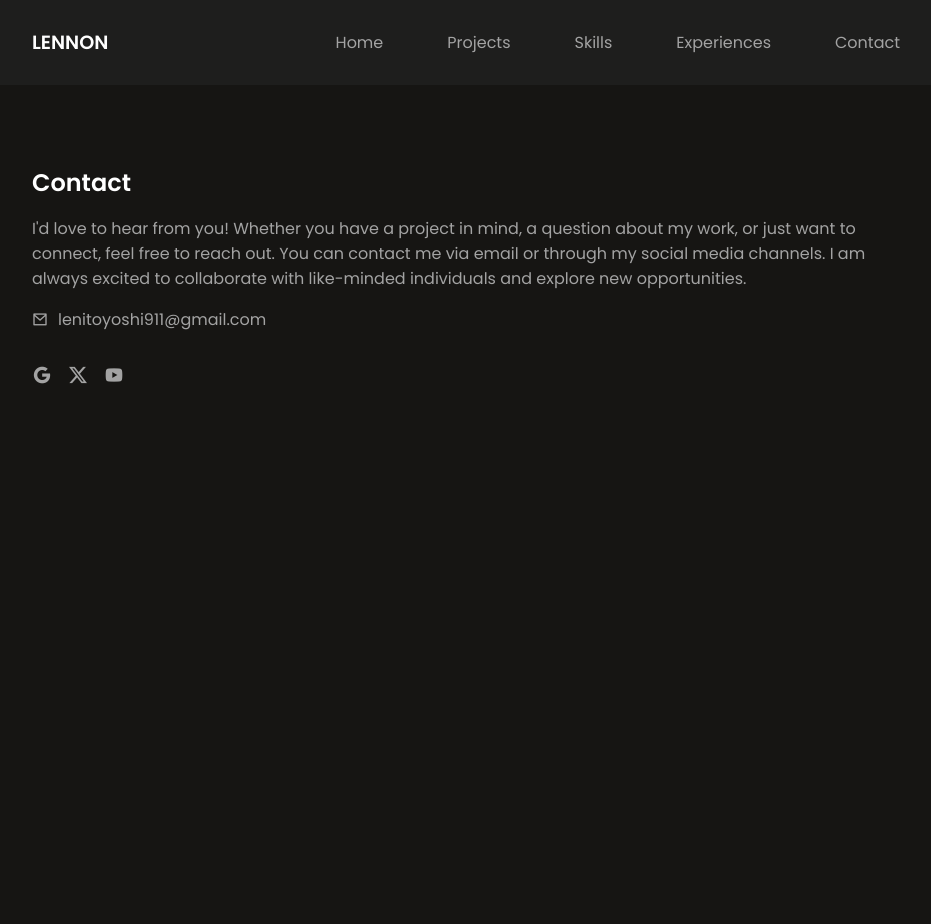
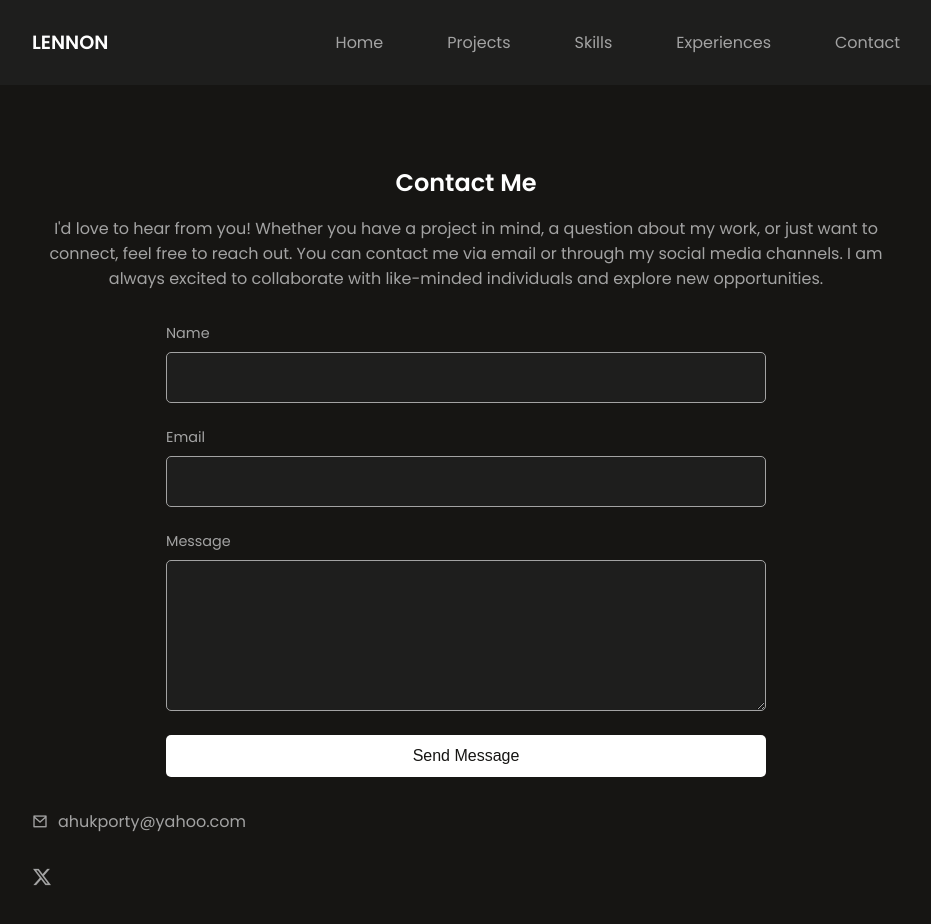
Before and after one commit to KlenamChris/Gunz-Ammo, a plain HTML site: page Portfolio/contact.html in a window 1280 px wide. Shown: the whole page, without its empty margins (174-1105 px from the left). Before the commit the page ends 800 px from the top, so only its background shows below. Drawn offline with nearby package versions, Linux system fonts and the light colour scheme.

Commit message:
made changes to contact page

```diff
--- a/Portfolio/contact.html
+++ b/Portfolio/contact.html
@@ -1,7 +1,7 @@
 <html lang="en">
   <head>
-    <meta charset="UTF-8">
-    <meta name="viewport" content="width=device-width, initial-scale=1.0">
+    <meta charset="UTF-8" />
+    <meta name="viewport" content="width=device-width, initial-scale=1.0" />
     <link
       href="https://cdn.jsdelivr.net/npm/remixicon@4.3.0/fonts/remixicon.css"
       rel="stylesheet"
@@ -14,7 +14,7 @@
       <div class="nav__bar">
         <div class="nav__header">
           <div class="nav__logo">
-            <a href="#">LENNON</a>
+            <a href="./index.html">LENNON</a>
           </div>
           <div class="nav__menu__btn" id="menu-btn">
             <i class="ri-menu-line"></i>
@@ -29,31 +29,47 @@
         </ul>
       </div>
     </nav>
-
-      <div class="section__container footer__container" id="contact">
-        <h2>Contact</h2>
+    <div class="section__container  footer__container contact__container" id="contact">
+      <h2>Contact Me</h2>
       <p>
         I'd love to hear from you! Whether you have a project in mind, a
-          question about my work, or just want to connect, feel free to reach
-          out. You can contact me via email or through my social media channels.
-          I am always excited to collaborate with like-minded individuals and
-          explore new opportunities.
+        question about my work, or just want to connect, feel free to reach out.
+        You can contact me via email or through my social media channels. I am
+        always excited to collaborate with like-minded individuals and explore
+        new opportunities.
       </p>
+
+      <form
+        action="your-server-side-script"
+        method="POST"
+        class="contact__form"
+      >
+        <div class="form__group">
+          <label for="name">Name</label>
+          <input type="text" id="name" name="name" required />
+        </div>
+        <div class="form__group">
+          <label for="email">Email</label>
+          <input type="email" id="email" name="email" required />
+        </div>
+        <div class="form__group">
+          <label for="message">Message</label>
+          <textarea id="message" name="message" rows="5" required></textarea>
+        </div>
+        <button type="submit" class="btn">Send Message</button>
+      </form>
+
       <div class="mail__to">
-          <a href="#">
+        <a href="mailto:ahukporty@yahoo.com">
           <span><i class="ri-mail-line"></i></span>
-            lenitoyoshi911@gmail.com
+          ahukporty@yahoo.com
         </a>
       </div>
       <ul class="footer__socials">
         <li>
-            <a href="#"><i class="ri-google-fill"></i></a>
-          </li>
-          <li>
-            <a href="#"><i class="ri-twitter-x-fill"></i></a>
-          </li>
-          <li>
-            <a href="#"><i class="ri-youtube-fill"></i></a>
+          <a href="https://x.com/@user23v6"
+            ><i class="ri-twitter-x-fill"></i
+          ></a>
         </li>
       </ul>
     </div>
--- a/Portfolio/styles.css
+++ b/Portfolio/styles.css
@@ -400,3 +400,61 @@ footer {
     grid-template-columns: repeat(2, 1fr);
   }
 }
+
+
+.contact__container {
+    text-align: center;
+}
+
+.contact__form {
+    max-width: 600px;
+    margin: 2rem auto;
+    display: grid;
+    gap: 1.5rem;
+}
+
+.form__group {
+    display: flex;
+    flex-direction: column;
+    align-items: flex-start;
+}
+
+.form__group label {
+    color: var(--primary-color-light);
+    margin-bottom: 0.5rem;
+    font-size: 0.9rem;
+}
+
+.form__group input,
+.form__group textarea {
+    width: 100%;
+    padding: 0.75rem;
+    border: 1px solid var(--primary-color-light);
+    background-color: var(--primary-color);
+    color: var(--white);
+    border-radius: 5px;
+    font-size: 1rem;
+    font-family: "Poppins", sans-serif;
+}
+
+.form__group input:focus,
+.form__group textarea:focus {
+    outline: none;
+    border-color: var(--white);
+}
+
+.contact__form .btn {
+    width: 100%;
+    padding: 0.75rem 1.5rem;
+    font-size: 1rem;
+    color: var(--primary-color-dark);
+    background-color: var(--white);
+    border-radius: 5px;
+    cursor: pointer;
+    border: none;
+    transition: 0.3s;
+}
+
+.contact__form .btn:hover {
+    background-color: var(--primary-color-light);
+}
```
Lines whose indentation alone changed are shown as unchanged.
